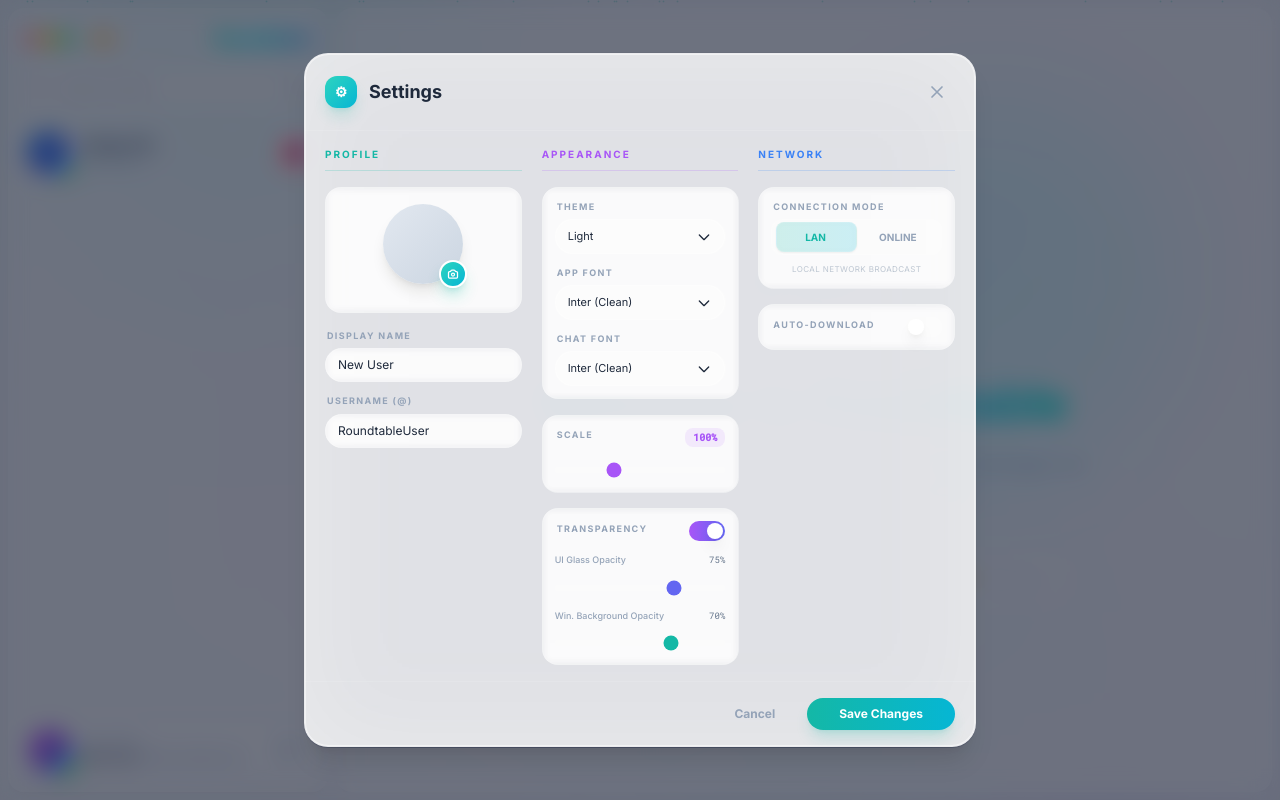
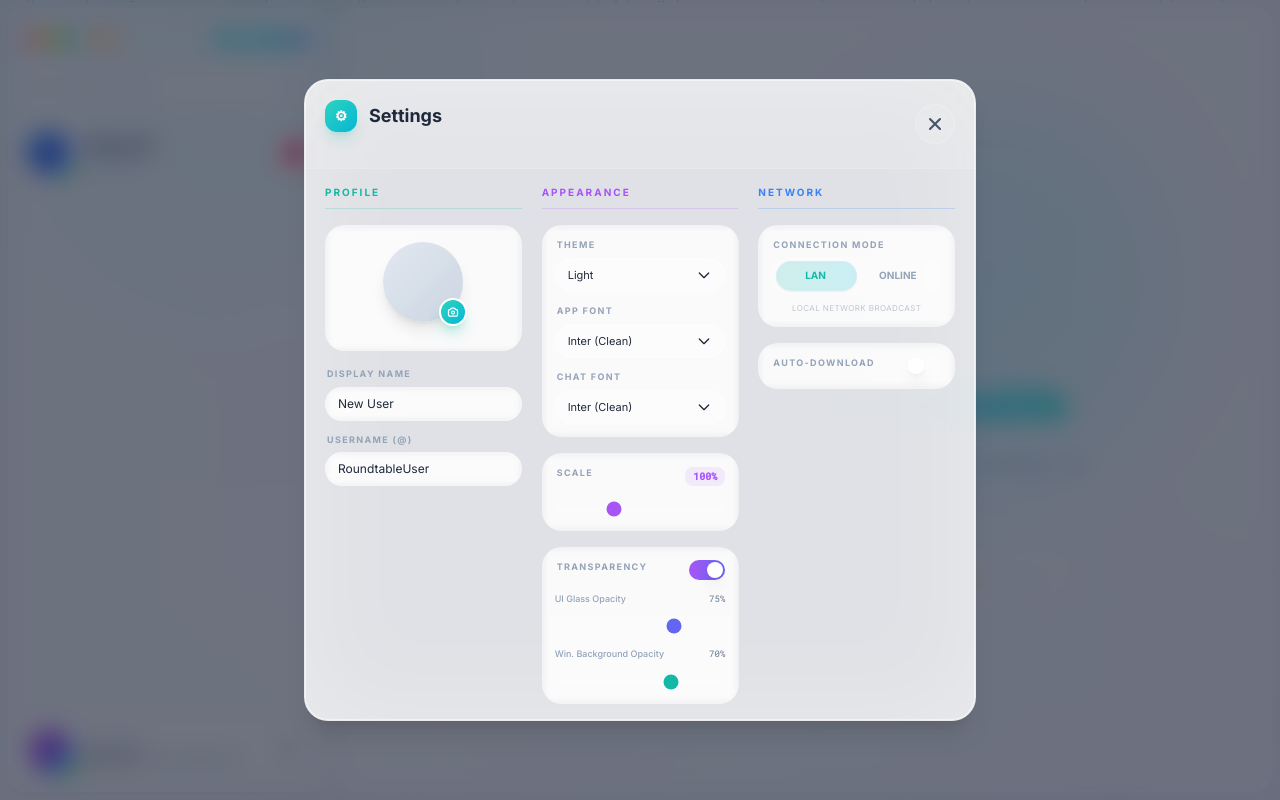
Before and after one commit to thefoultarnished/roundtableapp, a React (Vite) app: page / in a window 1280 px wide. Both pictures are taken after a click on the button 288 px from the left and 750 px from the top of the page. Built offline with nearby package versions, Linux system fonts and the light colour scheme.

Commit message:
revamp ui

```diff
--- a/src/components/GlassDropdown.jsx
+++ b/src/components/GlassDropdown.jsx
@@ -91,7 +91,7 @@ export default function GlassDropdown({ value, options, onChange, className = ''
           }}
           className="z-[99999] rounded-app backdrop-blur-xl border border-white/30 dark:border-white/10 shadow-lg overflow-hidden animate-in fade-in slide-in-from-top-2 duration-200"
         >
-          <div className="bg-white/70 dark:bg-slate-800/70">
+          <div className="bg-white/40 dark:bg-slate-800/40">
             {options.map((option) => (
               <button
                 key={option.value}
--- a/src/components/SettingsModal.jsx
+++ b/src/components/SettingsModal.jsx
@@ -43,12 +43,13 @@ export default function SettingsModal() {
 
   const closeSettings = () => dispatch({ type: 'SET_SETTINGS_OPEN', payload: false });
 
-  if (!state.settingsOpen) return null;
+  // AUTOSAVE LOGIC: Runs whenever any setting changes
+  useEffect(() => {
+    // Skip initial mount to prevent redundant status flash
+    if (!state.settingsOpen) return;
 
-  const handleSave = () => {
-    const oldDisplayName = localStorage.getItem('displayName') || 'Roundtable User';
-    const oldUsername = localStorage.getItem('username') || 'Anonymous';
-
+    const performSave = () => {
+      // Persist to localStorage
       localStorage.setItem('username', username);
       localStorage.setItem('displayName', displayName);
       localStorage.setItem('fontSizeScale', fontScale);
@@ -60,41 +61,45 @@ export default function SettingsModal() {
       localStorage.setItem('windowOpacity', windowOpacity);
       localStorage.setItem('theme', theme);
 
+      // Apply Visual CSS Variables
       document.documentElement.style.setProperty('--app-font', appFont);
       document.documentElement.style.setProperty('--chat-font', chatFont);
       document.documentElement.style.setProperty('--font-size-scale', fontScale / 100);
       document.documentElement.style.setProperty('--glass-opacity', transparencyLevel);
 
-    // Apply Theme
+      // Apply Theme Classes
       document.documentElement.classList.remove('dark', 'aurora');
       if (theme === 'dark') document.documentElement.classList.add('dark');
       if (theme === 'aurora') document.documentElement.classList.add('aurora');
 
-    // Apply Transparency
+      // Apply Window Background Opacity
+      const root = document.getElementById('root');
+      if (root) {
         if (windowTransparency) {
            const isDark = theme === 'dark' || theme === 'aurora';
-       // Use separate windowOpacity value
-       document.getElementById('root').style.background = isDark
+           root.style.background = isDark
               ? `rgba(2, 6, 23, ${windowOpacity})`
               : `rgba(235, 238, 244, ${windowOpacity})`;
         } else {
-       // Force opaque backgrounds based on theme
            const isDark = theme === 'dark' || theme === 'aurora';
-       document.getElementById('root').style.background = isDark ? '#020617' : '#e2e8f0';
+           root.style.background = isDark ? '#020617' : '#e2e8f0';
+        }
       }
 
-    if (displayName !== oldDisplayName || username !== oldUsername) {
-      announcePresence();
-      setTimeout(() => announcePresence(), 1000);
-      setSaveStatus('Updated! ✓');
-    } else {
-      setSaveStatus('Saved! ✓');
-    }
+      // Briefly show saving status
+      setSaveStatus('Auto-Saving...');
+      const timer = setTimeout(() => setSaveStatus(''), 800);
+      return () => clearTimeout(timer);
+    };
 
-    setTimeout(() => {
-      setSaveStatus('');
-    }, 2000);
-  };
+    const saveTimer = setTimeout(performSave, 400); // 400ms debounce
+    return () => clearTimeout(saveTimer);
+  }, [
+    displayName, username, autoDownload, appFont, chatFont,
+    fontScale, theme, windowTransparency, transparencyLevel, windowOpacity
+  ]);
+
+  if (!state.settingsOpen) return null;
 
   const handlePfpChange = (e) => {
     const f = e.target.files[0];
@@ -122,19 +127,26 @@ export default function SettingsModal() {
 
   return (
     <div className="fixed inset-0 z-[10000] flex items-center justify-center p-4 modal-backdrop" onClick={(e) => {
-      // Don't close if clicking on a dropdown (rendered via portal)
       if (e.target.closest('.z-\\[99999\\]')) return;
       if (e.target === e.currentTarget) closeSettings();
     }}>
-      <div className="glass-panel-heavy rounded-3xl w-full max-w-2xl flex flex-col overflow-hidden">
+      <div className="glass-panel-heavy rounded-3xl w-full max-w-2xl flex flex-col overflow-hidden shadow-2xl animate-in zoom-in-95 duration-300">
         {/* Header */}
-        <div className="p-5 border-b border-white/10 dark:border-white/5 flex justify-between items-center">
+        <div className="p-5 border-b border-white/10 dark:border-white/5 flex justify-between items-center bg-white/10">
+          <div className="flex flex-col">
             <h2 className="text-lg font-bold text-slate-800 dark:text-white flex items-center gap-3">
               <span className="w-8 h-8 rounded-xl bg-gradient-to-br from-teal-400 to-cyan-500 flex items-center justify-center text-white text-sm shadow-lg shadow-teal-500/20">⚙</span>
               <span>Settings</span>
             </h2>
-          <button onClick={closeSettings} className="p-2 rounded-app text-slate-400 hover:text-red-400 hover:bg-red-500/10 transition-all duration-300 hover:rotate-90">
-            <svg xmlns="http://www.w3.org/2000/svg" className="h-5 w-5" fill="none" viewBox="0 0 24 24" stroke="currentColor" strokeWidth="2">
+            <p className="text-[9px] text-teal-500 font-bold uppercase tracking-widest mt-1 ml-11 h-3 animate-pulse">
+              {saveStatus}
+            </p>
+          </div>
+          <button
+            onClick={closeSettings}
+            className="w-10 h-10 flex items-center justify-center rounded-full bg-white/10 border border-white/20 text-slate-600 dark:text-slate-400 hover:bg-white/20 hover:text-red-500 dark:hover:text-red-400 hover:border-red-500/30 transition-all duration-300 hover:rotate-90 group"
+          >
+            <svg xmlns="http://www.w3.org/2000/svg" className="h-5 w-5" fill="none" viewBox="0 0 24 24" stroke="currentColor" strokeWidth="2.5">
               <path strokeLinecap="round" strokeLinejoin="round" d="M6 18L18 6M6 6l12 12" />
             </svg>
           </button>
@@ -145,7 +157,7 @@ export default function SettingsModal() {
           {/* Column 1: Profile */}
           <div className="space-y-4">
             <SectionHeader color="teal" label="Profile" />
-            <div className="flex flex-col items-center p-4 rounded-2xl bg-white/15 dark:bg-white/5 border border-white/15 dark:border-white/5 backdrop-blur-sm">
+            <div className="flex flex-col items-center p-4 rounded-app bg-white/15 dark:bg-white/5 border border-white/15 dark:border-white/5 backdrop-blur-sm">
               <div className="relative group mb-3">
                 <div className="w-20 h-20 rounded-full overflow-hidden ring-3 ring-white/20 group-hover:ring-teal-400/40 transition-all duration-400 shadow-lg">
                   <img
@@ -182,7 +194,7 @@ export default function SettingsModal() {
           {/* Column 2: Appearance */}
           <div className="space-y-4">
             <SectionHeader color="purple" label="Appearance" />
-            <div className="space-y-3 p-3 rounded-2xl bg-white/15 dark:bg-white/5 border border-white/15 dark:border-white/5 backdrop-blur-sm">
+            <div className="space-y-3 p-3 rounded-app bg-white/15 dark:bg-white/5 border border-white/15 dark:border-white/5 backdrop-blur-sm">
               <div>
                 <label className={labelClass}>Theme</label>
                 <GlassDropdown
@@ -224,7 +236,7 @@ export default function SettingsModal() {
                 />
               </div>
             </div>
-            <div className="p-3 rounded-2xl bg-white/15 dark:bg-white/5 border border-white/15 dark:border-white/5 backdrop-blur-sm">
+            <div className="p-3 rounded-app bg-white/15 dark:bg-white/5 border border-white/15 dark:border-white/5 backdrop-blur-sm">
               <div className="flex justify-between items-center mb-2">
                 <label className={labelClass + ' mb-0'}>Scale</label>
                 <span className="text-[10px] font-bold font-mono text-purple-500 bg-purple-500/10 px-2 py-0.5 rounded-lg">{fontScale}%</span>
@@ -235,7 +247,7 @@ export default function SettingsModal() {
 
             {/* Window Transparency Toggle */}
             {/* Window Transparency Toggle */}
-             <div className="p-3 rounded-2xl bg-white/15 dark:bg-white/5 border border-white/15 dark:border-white/5 backdrop-blur-sm space-y-3">
+             <div className="p-3 rounded-app bg-white/15 dark:bg-white/5 border border-white/15 dark:border-white/5 backdrop-blur-sm space-y-3">
               <div className="flex items-center justify-between">
                 <span className={labelClass + ' mb-0'}>Transparency</span>
                 <label className="relative inline-flex items-center cursor-pointer">
@@ -293,11 +305,11 @@ export default function SettingsModal() {
           {/* Column 3: Network */}
           <div className="space-y-4">
             <SectionHeader color="blue" label="Network" />
-            <div className="p-3 rounded-2xl bg-white/15 dark:bg-white/5 border border-white/15 dark:border-white/5 backdrop-blur-sm">
+            <div className="p-3 rounded-app bg-white/15 dark:bg-white/5 border border-white/15 dark:border-white/5 backdrop-blur-sm">
               <label className={labelClass}>Connection Mode</label>
               <ConnectionModeToggle />
             </div>
-            <div className="p-3 rounded-2xl bg-white/15 dark:bg-white/5 border border-white/15 dark:border-white/5 backdrop-blur-sm">
+            <div className="p-3 rounded-app bg-white/15 dark:bg-white/5 border border-white/15 dark:border-white/5 backdrop-blur-sm">
               <div className="flex items-center justify-between">
                 <span className={labelClass + ' mb-0'}>Auto-Download</span>
                 <label className="relative inline-flex items-center cursor-pointer">
@@ -309,16 +321,6 @@ export default function SettingsModal() {
           </div>
         </div>
 
-        {/* Footer */}
-        <div className="px-5 py-4 border-t border-white/10 dark:border-white/5 flex justify-end gap-3">
-          <button onClick={closeSettings} className="px-5 py-2 rounded-app text-xs font-bold text-slate-400 hover:bg-white/10 transition-all duration-300">Cancel</button>
-          <button
-            onClick={handleSave}
-            className="px-8 py-2 rounded-app text-xs font-bold text-white bg-gradient-to-r from-teal-500 to-cyan-500 hover:from-teal-400 hover:to-cyan-400 shadow-lg shadow-teal-500/20 hover:shadow-teal-500/40 transition-all duration-300 hover:-translate-y-0.5 active:translate-y-0"
-          >
-            {saveStatus || 'Save Changes'}
-          </button>
-        </div>
       </div>
     </div>
   );
@@ -343,9 +345,9 @@ function ConnectionModeToggle() {
 
   return (
     <>
-      <div className="relative bg-white/10 dark:bg-white/5 p-0.5 rounded-xl flex border border-white/15 dark:border-white/5 h-9 overflow-hidden">
+      <div className="relative bg-white/10 dark:bg-white/5 p-0.5 rounded-app flex border border-white/15 dark:border-white/5 h-9 overflow-hidden">
         <div
-          className="absolute top-0.5 bottom-0.5 w-[calc(50%-4px)] bg-gradient-to-r from-teal-500/20 to-cyan-500/20 dark:from-teal-500/15 dark:to-cyan-500/15 rounded-lg shadow-sm transition-all duration-400 z-0 backdrop-blur-sm border border-white/10"
+          className="absolute top-0.5 bottom-0.5 w-[calc(50%-4px)] bg-gradient-to-r from-teal-500/20 to-cyan-500/20 dark:from-teal-500/15 dark:to-cyan-500/15 rounded-app shadow-sm transition-all duration-400 z-0 backdrop-blur-sm border border-white/10"
           style={{ left: mode === 'online' ? 'calc(50%)' : '4px' }}
         />
         <button type="button" onClick={() => { setMode('lan'); localStorage.setItem('connectionMode', 'lan'); }}
```
Lines whose indentation alone changed are shown as unchanged.
